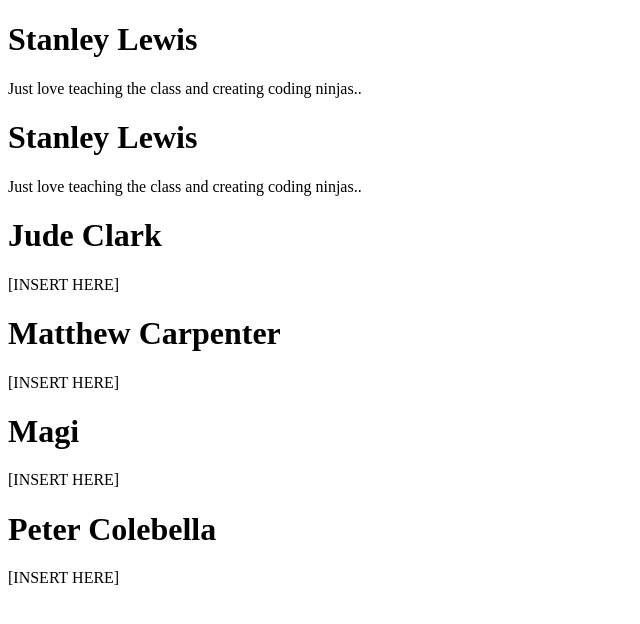
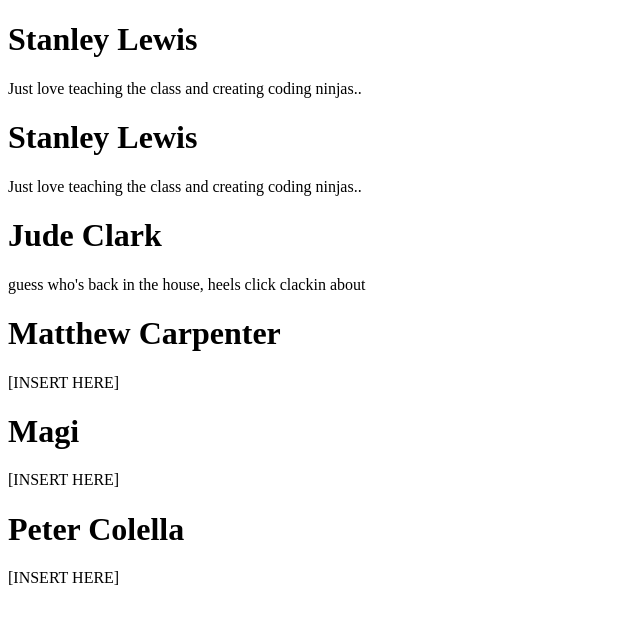
Before and after one commit to stanmanga79/bootcamp-project1, a plain HTML site: page about.html in a window 1280 px wide. Shown: the whole page, without its empty margins (0-640 px from the left). Drawn offline with Linux system fonts and the light colour scheme.

Commit message:
added my byline and fixed Peter's name

```diff
--- a/about.html
+++ b/about.html
@@ -1,10 +1,9 @@
 <!DOCTYPE html>
 <html lang="en">
-
   <head>
-    <meta charset="UTF-8">
-    <meta http-equiv="X-UA-Compatible" content="IE=edge">
-    <meta name="viewport" content="width=device-width, initial-scale=1.0">
+    <meta charset="UTF-8" />
+    <meta http-equiv="X-UA-Compatible" content="IE=edge" />
+    <meta name="viewport" content="width=device-width, initial-scale=1.0" />
     <title>About about crew</title>
   </head>
 
@@ -19,7 +18,7 @@
     </div>
     <div>
       <h1>Jude Clark</h1>
-        <p>[INSERT HERE]</p>
+      <p>guess who's back in the house, heels click clackin about</p>
     </div>
     <div>
       <h1>Matthew Carpenter</h1>
@@ -30,9 +29,8 @@
       <p>[INSERT HERE]</p>
     </div>
     <div>
-        <h1>Peter Colebella</h1>
+      <h1>Peter Colella</h1>
       <p>[INSERT HERE]</p>
     </div>
   </body>
-
 </html>
```
Lines whose indentation alone changed are shown as unchanged.
